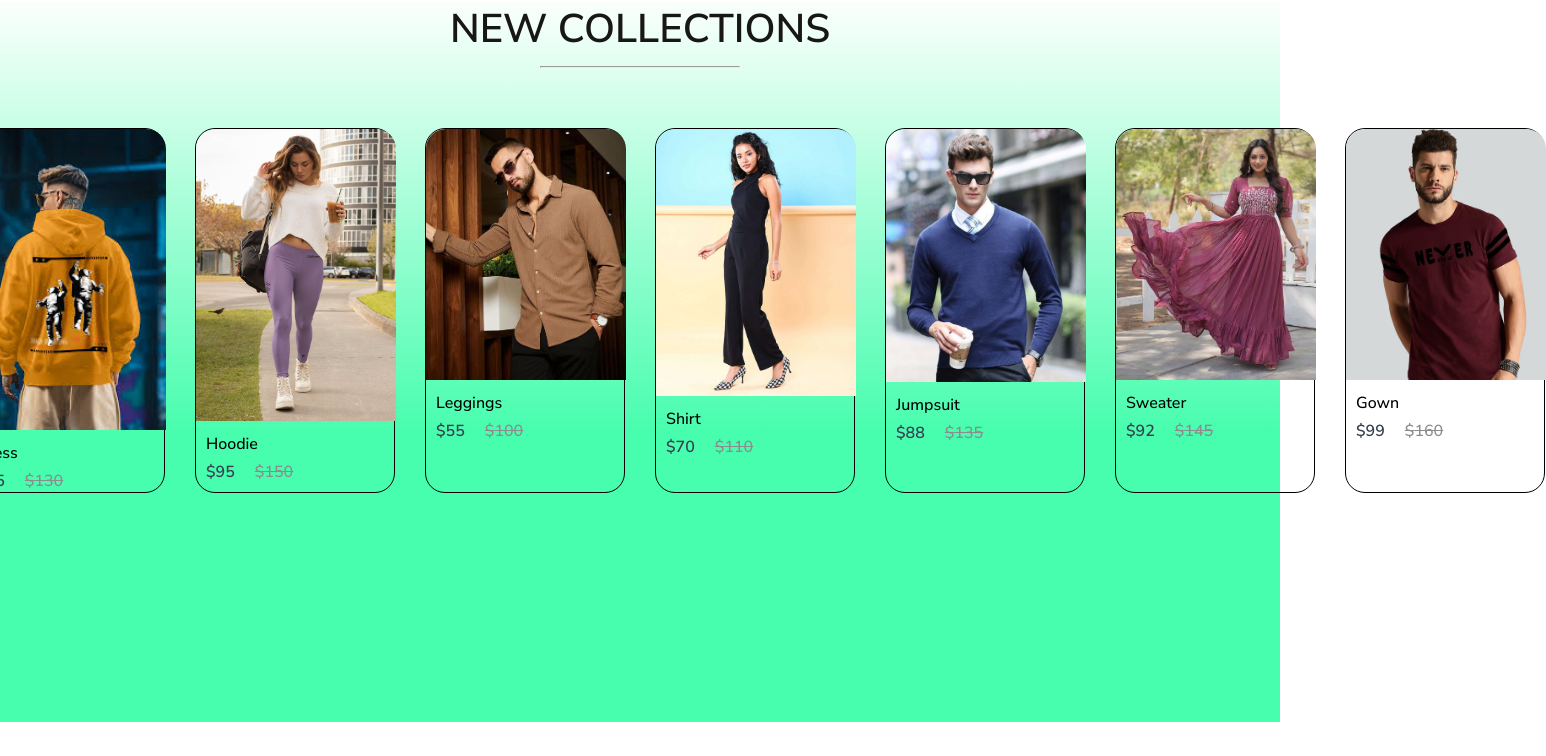
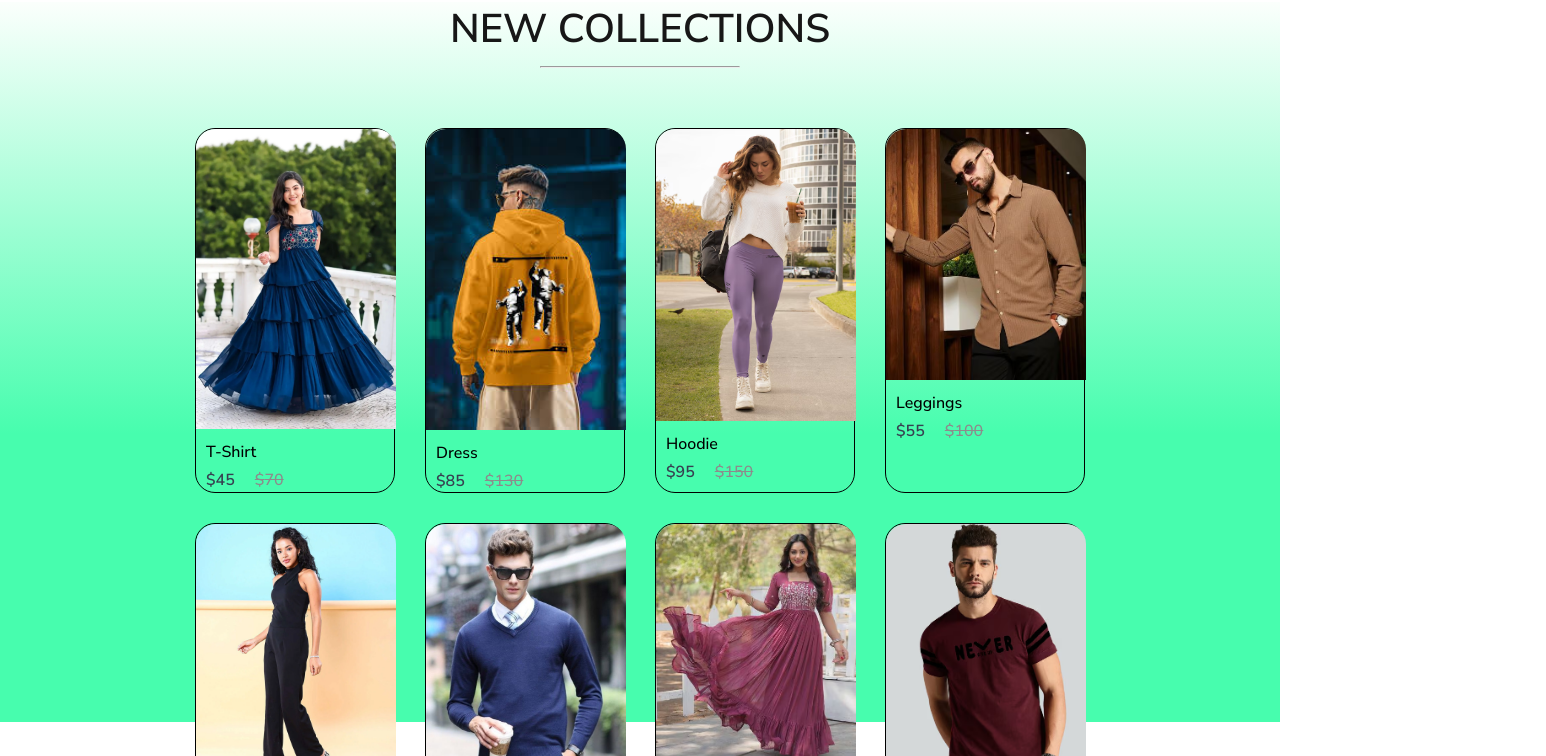
Before and after one commit to prabin738/E-Commerce-Website-React, a React (Vite) app: page / in a window 1280 px wide. Shown: the part 2380-3136 px from the top of the page, 1546 px wide, since content can reach past the window. Before the commit the page ends 3102 px from the top, so only its background shows below. Built offline with nearby package versions, Linux system fonts and the light colour scheme.

Commit message:
css for new collections done

```diff
--- a/src/NewCollections/NewCollections.css
+++ b/src/Components/NewCollections/NewCollections.css
@@ -18,6 +18,8 @@
 }
 .collections {
   margin-top: 50px;
-  display: flex;
+  display: grid;
+  grid-template-columns: 1fr 1fr 1fr 1fr;
+
   gap: 30px;
 }
--- a/src/NewCollections/NewCollections.jsx
+++ b/src/Components/NewCollections/NewCollections.jsx
@@ -1,6 +1,6 @@
-import Item from "../Components/Items/Item";
+import Item from "../Items/Item";
 import "./NewCollections.css";
-import new_collections from "../assets/newcollections";
+import new_collections from "../../assets/newcollections";
 
 const NewCollections = () => {
   return (
--- a/src/Pages/Shop.jsx
+++ b/src/Pages/Shop.jsx
@@ -2,7 +2,7 @@ import React from "react";
 import Hero from "../Components/Hero/Hero";
 import Popular from "../Components/Popular/Popular";
 import Offers from "../Components/Offers/Offers";
-import NewCollections from "../NewCollections/NewCollections";
+import NewCollections from "../Components/NewCollections/NewCollections";
 
 const Shop = () => {
   return (
```
